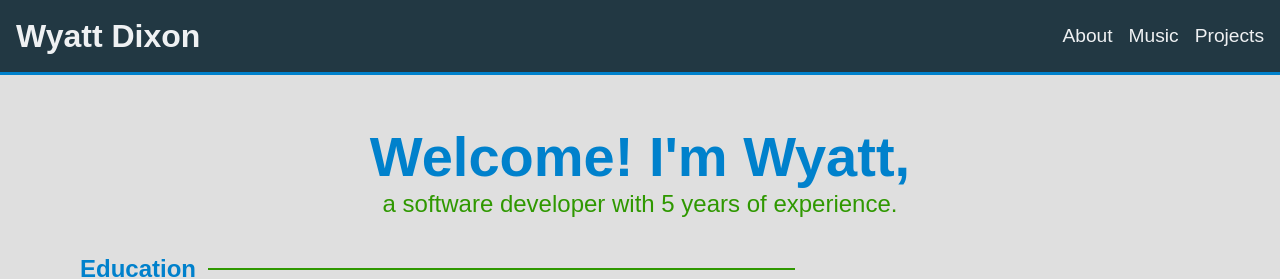
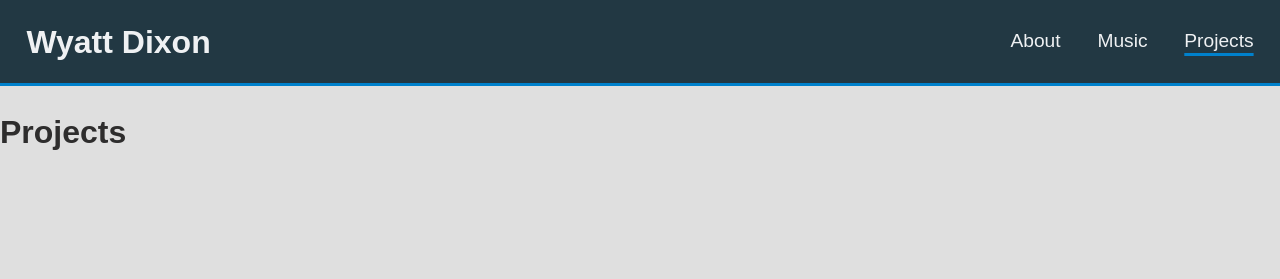
Before and after one commit to dixonw2/about-me, a React (Vite) app in the folder web/: page /projects in a window 1280 px wide. Shown: the top 279 px of the page. Built offline with nearby package versions, Linux system fonts and the light colour scheme; no server answers.

Commit message:
Add Navbar links

```diff
--- a/web/package.json
+++ b/web/package.json
@@ -12,7 +12,8 @@
   "dependencies": {
     "@fontsource-variable/source-sans-3": "^5.3.0",
     "react": "^19.2.8",
-    "react-dom": "^19.2.8"
+    "react-dom": "^19.2.8",
+    "react-router": "^8.3.1"
   },
   "devDependencies": {
     "@eslint/js": "^10.0.1",
--- /dev/null
+++ b/web/src/components/layout/Container/Container.module.css
@@ -0,0 +1,23 @@
+.container {
+  display: grid;
+  grid-template-areas:
+    "greeting greeting"
+    "information side";
+  grid-template-columns: minmax(0, 2fr) minmax(0, 1fr);
+  gap: 2rem 3rem;
+  width: calc(100% - 2rem);
+  max-width: 70rem;
+  margin: 3rem auto;
+}
+
+@media (max-width: 48rem) {
+  .container {
+    grid-template-columns: 1fr;
+    grid-template-areas:
+      "greeting"
+      "information"
+      "side";
+    gap: 1.5rem;
+    margin-block: 2rem;
+  }
+}
--- /dev/null
+++ b/web/src/components/layout/Container/Container.tsx
@@ -0,0 +1,8 @@
+import { type ReactNode } from "react";
+import styles from "./Container.module.css";
+
+const Container = ({ children }: { children: ReactNode }) => {
+  return <main className={styles.container}>{children}</main>;
+};
+
+export default Container;
--- a/web/src/components/layout/Navbar/Navbar.module.css
+++ b/web/src/components/layout/Navbar/Navbar.module.css
@@ -14,6 +14,18 @@
   font-weight: bold;
 }
 
+.brand a {
+  display: inline-block;
+  padding: 0.35rem 0.65rem;
+  border-radius: 0.25rem;
+  color: inherit;
+  text-decoration: none;
+}
+
+.brand a:hover {
+  background-color: rgb(255 255 255 / 10%);
+}
+
 .links {
   display: flex;
   flex-wrap: wrap;
@@ -25,6 +37,30 @@
   font-size: 1.2rem;
 }
 
+.links a {
+  display: inline-block;
+  padding: 0.35rem 0.65rem;
+  border-radius: 0.25rem;
+  color: inherit;
+  text-decoration: none;
+}
+
+.links a:hover {
+  background-color: rgb(255 255 255 / 10%);
+}
+
+.links a[aria-current="page"] {
+  text-decoration: underline;
+  text-decoration-color: var(--accent);
+  text-decoration-thickness: 3px;
+  text-underline-offset: 0.4rem;
+}
+
+.links a:focus-visible {
+  outline: 2px solid currentColor;
+  outline-offset: 3px;
+}
+
 @media (max-width: 48rem) {
   .navbar {
     flex-direction: column;
--- a/web/src/components/layout/Navbar/Navbar.tsx
+++ b/web/src/components/layout/Navbar/Navbar.tsx
@@ -1,13 +1,22 @@
+import { NavLink } from "react-router";
 import styles from "./Navbar.module.css";
 
 const Navbar = () => {
   return (
     <nav className={styles.navbar}>
-      <div className={styles.brand}>Wyatt Dixon</div>
+      <div className={styles.brand}>
+        <NavLink to="/">Wyatt Dixon</NavLink>
+      </div>
       <ul className={styles.links}>
-        <li>About</li>
-        <li>Music</li>
-        <li>Projects</li>
+        <li>
+          <NavLink to="/about">About</NavLink>
+        </li>
+        <li>
+          <NavLink to="/music">Music</NavLink>
+        </li>
+        <li>
+          <NavLink to="/projects">Projects</NavLink>
+        </li>
       </ul>
     </nav>
   );
--- a/web/src/main.tsx
+++ b/web/src/main.tsx
@@ -1,16 +1,23 @@
 import { StrictMode } from "react";
 import { createRoot } from "react-dom/client";
+import { BrowserRouter, Routes, Route } from "react-router";
 
 import "@fontsource-variable/source-sans-3/wght.css";
 import "@fontsource-variable/source-sans-3/wght-italic.css";
-import "./index.css";
+import "@/index.css";
 
-import App from "./App.tsx";
-import Navbar from "./components/layout/Navbar/Navbar.tsx";
+import App from "@/pages/App/App.tsx";
+import Projects from "@/pages/Projects/Projects.tsx";
+import Navbar from "@/components/layout/Navbar/Navbar.tsx";
 
 createRoot(document.getElementById("root")!).render(
   <StrictMode>
-    <Navbar />
-    <App />
+    <BrowserRouter>
+      <Navbar />
+      <Routes>
+        <Route path="/" element={<App />} />
+        <Route path="/projects" element={<Projects />} />
+      </Routes>
+    </BrowserRouter>
   </StrictMode>,
 );
--- a/web/src/App.module.css
+++ b/web/src/pages/App/App.module.css
@@ -1,15 +1,3 @@
-.container {
-  display: grid;
-  grid-template-areas:
-    "greeting greeting"
-    "information side";
-  grid-template-columns: minmax(0, 2fr) minmax(0, 1fr);
-  gap: 2rem 3rem;
-  width: calc(100% - 2rem);
-  max-width: 70rem;
-  margin: 3rem auto;
-}
-
 /* #region Greeting */
 .greeting {
   display: flex;
@@ -123,28 +111,16 @@ ul.details {
 /* #endregion */
 
 @media (max-width: 48rem) {
-  .container {
-    grid-template-columns: 1fr;
-    grid-template-areas:
-      "greeting"
-      "information"
-      "side";
-    gap: 1.5rem;
-    margin-block: 2rem;
-  }
-
-  .greeting h1 {
-    font-size: 3rem;
-  }
-}
-
-@media (max-width: 40rem) {
   .entryHeading {
     flex-direction: column;
     align-items: flex-start;
     gap: 0.25rem;
   }
 
+  .greeting h1 {
+    font-size: 3rem;
+  }
+
   .entryDate {
     white-space: normal;
   }
--- a/web/src/App.tsx
+++ b/web/src/pages/App/App.tsx
@@ -1,5 +1,6 @@
-import { useEffect, useState, type ReactNode } from "react";
+import { type ReactNode } from "react";
 import styles from "./App.module.css";
+import Container from "@/components/layout/Container/Container";
 
 const Greeting = () => {
   return (
@@ -199,34 +200,13 @@ const Profile = () => {
   );
 };
 
-const TestArea = () => {
-  const [test, setTest] = useState("");
-  const [loading, setLoading] = useState(true);
-
-  useEffect(() => {
-    const getEndpoint = async () => {
-      const res = await fetch("/api");
-      const data = await res.json();
-      console.log(data);
-      setTest(data.message);
-      setLoading(false);
-    };
-
-    getEndpoint();
-  }, []);
-
-  return !loading && <div style={{ backgroundColor: "yellow" }}>{test}</div>;
-};
-
 const App = () => {
   return (
-    <main className={styles.container}>
+    <Container>
       <Greeting />
       <Information />
       <Profile />
-
-      <TestArea />
-    </main>
+    </Container>
   );
 };
 
--- /dev/null
+++ b/web/src/pages/Projects/Projects.tsx
@@ -0,0 +1,9 @@
+const Projects = () => {
+  return (
+    <div>
+      <h1>Projects</h1>
+    </div>
+  );
+};
+
+export default Projects;
```
Also changed, not shown: web/src/pages/Projects/Projects.module.css (added), 1 other file (tests, documents, lock files or other folders).
